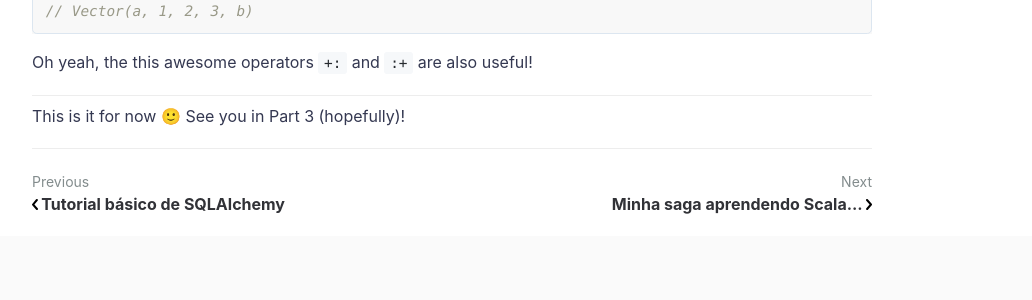
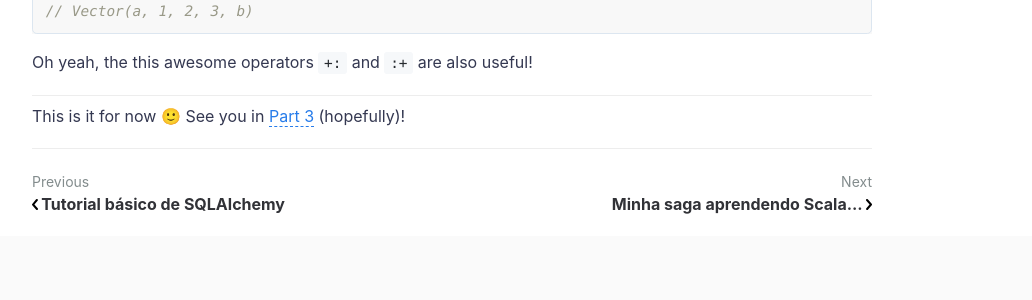
Before and after one commit to leportella/v3, a Jekyll site: the page built from _posts/2020-04-01-scala-part-II.md, in a window 1280 px wide and 900 px high, scrolled down 3177 px. Shown: the part 318-618 px from the top of the window, without its empty margins (188-1220 px from the left). Built offline with Jekyll 4.4.1, drawn with Linux system fonts in a browser that asks for light colours; comment, search, counter and statistics services are not loaded; part of the change alters nothing that is shown.

```diff
--- a/_posts/2020-04-01-scala-part-II.md
+++ b/_posts/2020-04-01-scala-part-II.md
@@ -174,4 +174,4 @@ Oh yeah, the this awesome operators `+:` and `:+` are also useful!
 
 ----------
 
-This is it for now 🙂 See you in Part 3 (hopefully)!
+This is it for now 🙂 See you in [Part 3](https://leportella.com/english/2020/04/12/scala-part-III.html) (hopefully)!
```
